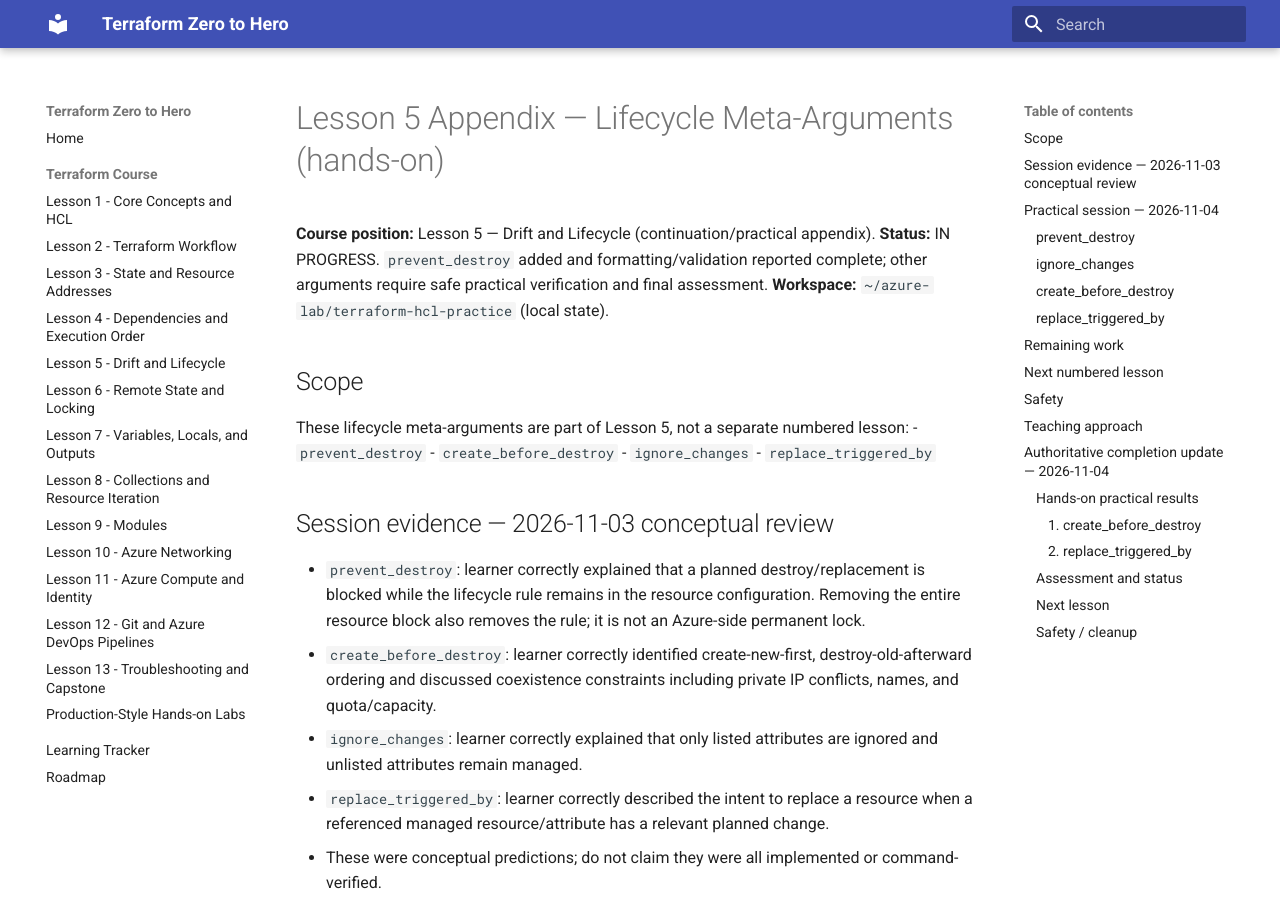
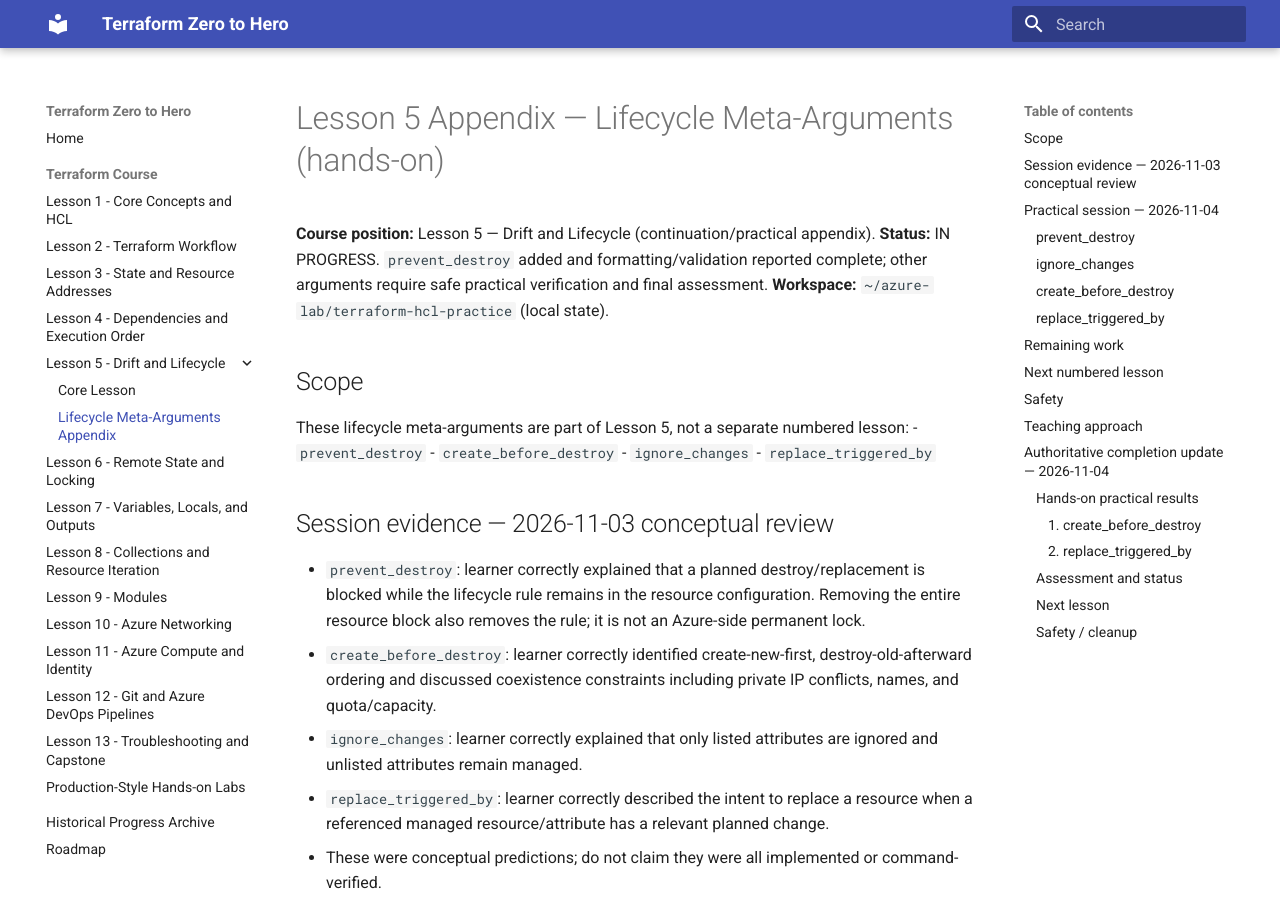
Before and after one commit to pshewale-dev/terraform-azure-lab, an MkDocs documentation site: the page built from docs/lesson-05-lifecycle-meta-arguments.md, in a window 1280 px wide and 900 px high. Built offline with MkDocs 1.6.1 and Material for MkDocs 9.7.7, drawn with Linux system fonts in a browser that asks for light colours.

Commit message:
Fix MkDocs navigation for existing documentation pages

```diff
--- a/mkdocs.yml
+++ b/mkdocs.yml
@@ -19,7 +19,9 @@ nav:
       - Lesson 2 - Terraform Workflow: lesson-02-workflow.md
       - Lesson 3 - State and Resource Addresses: lesson-03-state.md
       - Lesson 4 - Dependencies and Execution Order: lesson-04-dependencies.md
-      - Lesson 5 - Drift and Lifecycle: lesson-05-drift-lifecycle.md
+      - Lesson 5 - Drift and Lifecycle:
+          - Core Lesson: lesson-05-drift-lifecycle.md
+          - Lifecycle Meta-Arguments Appendix: lesson-05-lifecycle-meta-arguments.md
       - Lesson 6 - Remote State and Locking: lesson-06-remote-state.md
       - Lesson 7 - Variables, Locals, and Outputs: lesson-07-variables.md
       - Lesson 8 - Collections and Resource Iteration: lesson-08-collections.md
@@ -29,5 +31,8 @@ nav:
       - Lesson 12 - Git and Azure DevOps Pipelines: lesson-12-pipelines.md
       - Lesson 13 - Troubleshooting and Capstone: lesson-13-capstone.md
       - Production-Style Hands-on Labs: production-labs.md
-  - Learning Tracker: LEARNING-PROGRESS.md
+  - Historical Progress Archive: LEARNING-PROGRESS.md
   - Roadmap: LEARNING-ROADMAP.md
+  - Reference:
+      - AI Learning Handoff: AI-LEARNING-HANDOFF.md
+      - AI Session Update Prompt: AI-SESSION-UPDATE-PROMPT.md
```
